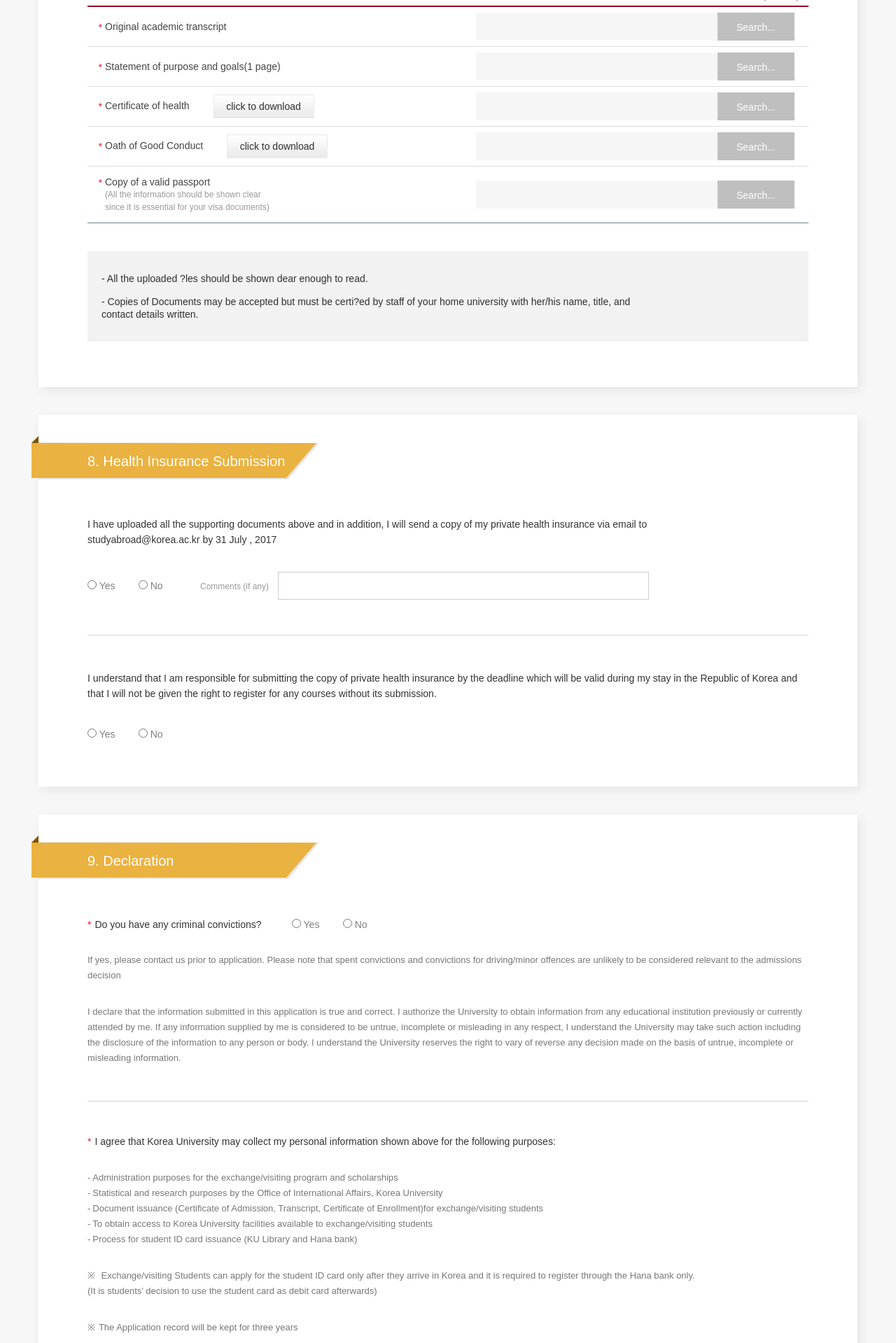
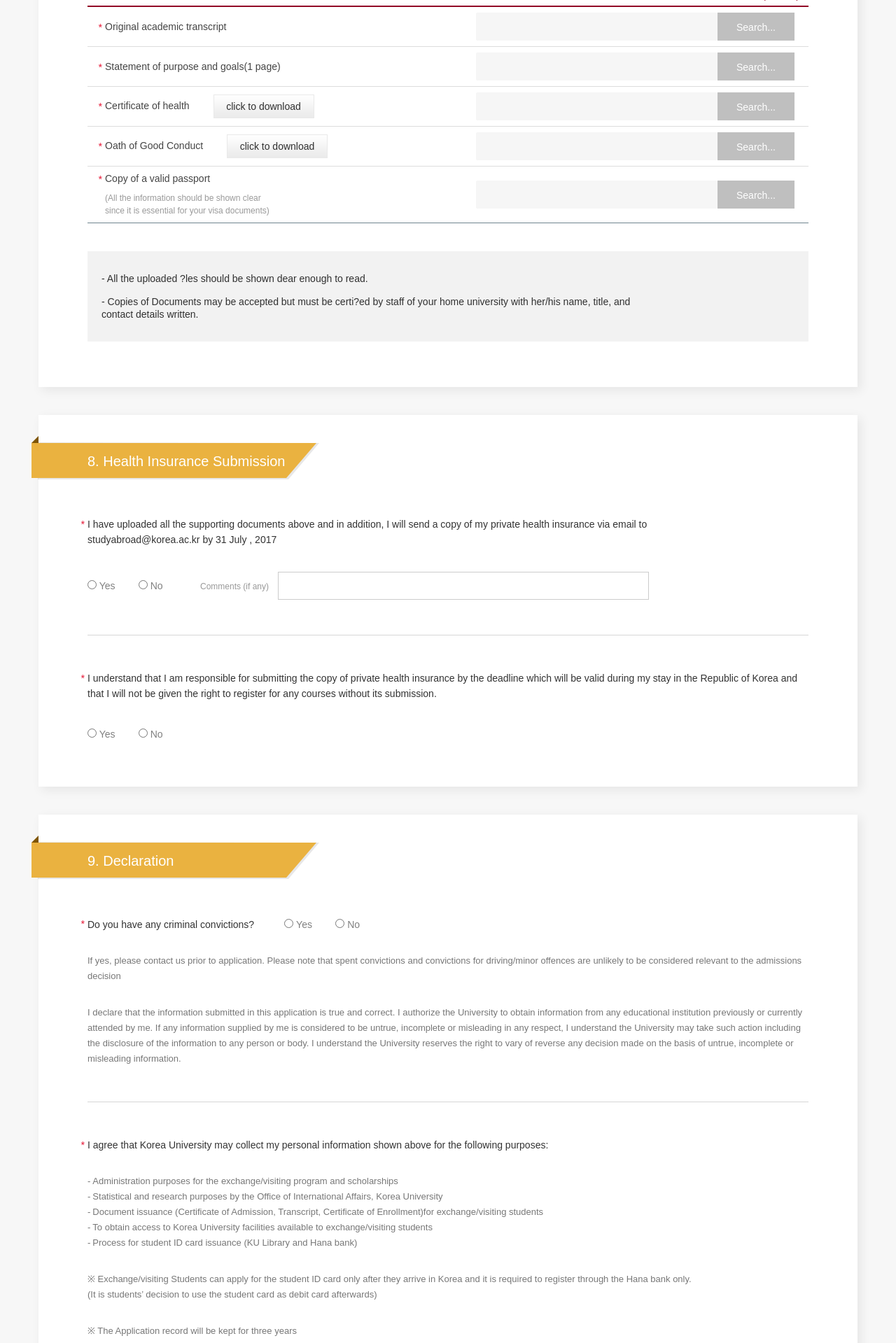
Before and after one commit to movementk/kugsc, a PHP site: page /application/step3.php in a window 1280 px wide. Shown: the part 481-2400 px from the top of the page at 70% size. Run offline with PHP 8.4, Linux system fonts and the light colour scheme.

Commit message:
팀장님 지적 사항 수정완료.

```diff
--- a/application/step3.php
+++ b/application/step3.php
@@ -66,7 +66,7 @@
 					            <div class="form-group">
 					                <input type="text" class="form-control" required>
 					                <p class="btn-search">
-					                    <a href="#" class="btn" role="button">Search...</a>
+					                    <button class="btn">Search...</button>
 					                </p>
 					            </div>
 					        </td>
@@ -77,7 +77,7 @@
 					            <div class="form-group">
 					                <input type="text" class="form-control" required>
 					                <p class="btn-search">
-					                    <a href="#" class="btn" role="button">Search...</a>
+					                    <button class="btn">Search...</button>
 					                </p>
 					            </div>
 					        </td>
@@ -93,7 +93,7 @@
 					            <div class="form-group">
 					                <input type="text" class="form-control" required>
 					                <p class="btn-search">
-					                    <a href="#" class="btn" role="button">Search...</a>
+					                    <button class="btn">Search...</button>
 					                </p>
 					            </div>
 					        </td>
@@ -109,15 +109,15 @@
 					            <div class="form-group">
 					                <input type="text" class="form-control" required>
 					                <p class="btn-search">
-					                    <a href="#" class="btn" role="button">Search...</a>
+					                    <button class="btn">Search...</button>
 					                </p>
 					            </div>
 					        </td>
 					    </tr>
 					    <tr class="passport">
                             <th>
-                                <span><i class="require"></i>Copy of a valid passport</span><br>
-                                <span class="help-inline">
+                                <span><i class="require"></i>Copy of a valid passport</span>
+                                <span class="help-block">
                                     (All the information should be shown clear<br>
                                     since it is essential for your visa documents)
                                 </span>
@@ -126,7 +126,7 @@
 					            <div class="form-group">
 					                <input type="text" class="form-control" required>
 					                <p class="btn-search">
-					                    <a href="#" class="btn" role="button">Search...</a>
+					                    <button class="btn">Search...</button>
 					                </p>
 					            </div>
 					        </td>
@@ -145,10 +145,10 @@
 
 				<fieldset class="insurance-submission">
 				    <h4>8. Health Insurance Submission</h4>
-				    <h5>
+				    <span><i class="require"></i>
 				        I have uploaded all the supporting documents above and in addition, I will send a copy of my private health insurance via email to <br>
 				        studyabroad@korea.ac.kr by 31 July , 2017
-				    </h5>
+				    </span>
 				    <div class="form-group">
 				        <label>
 				            <input type="radio" required> Yes
@@ -161,24 +161,22 @@
 				        </span>
 				        <input type="text" class="form-control" required>
 				    </div>
-				    <hr class="line">
-				    <h5>
+				    <hr>
+				    <span><i class="require"></i>
 				        I understand that I am responsible for submitting the copy of private health insurance by the deadline which will be valid during my stay in the Republic of Korea and that I will not be given the right to register for any courses without its submission.
-				    </h5>
-				    <div class="form-group">
-				        <label>
-				            <input type="radio" required> Yes
-				        </label>
-				        <label>
-				            <input type="radio" required> No
-				        </label>
-				    </div>
+				    </span>
+                    <label>
+                        <input type="radio" required> Yes
+                    </label>
+                    <label>
+                        <input type="radio" required> No
+                    </label>
 				</fieldset>
 
 				<fieldset class="declaration">
 				    <h4>9. Declaration</h4>
-                    <div class="chapter-1">
-                        <h5>Do you have any criminal convictions?</h5>
+                    <div class="detail-content">
+                        <span><i class="require"></i>Do you have any criminal convictions?</span>
                         <div class="form-group">
                             <label>
                                 <input type="radio" required> Yes
@@ -187,16 +185,16 @@
                                 <input type="radio" required> No
                             </label>
                         </div>
-                        <p class="declaration-details">
+                        <p>
                             If yes, please contact us prior to application. Please note that spent convictions and convictions for driving/minor offences are unlikely to be considered relevant to the admissions decision
                         </p>
-                        <p class="declaration-details">
+                        <p>
                             I declare that the information submitted in this application is true and correct. I authorize the University to obtain information from any educational institution previously or currently attended by me. If any information supplied by me is considered to be untrue, incomplete or misleading in any respect, I understand the University may take such action including the disclosure of the information to any person or body. I understand the University reserves the right to vary of reverse any decision made on the basis of untrue, incomplete or misleading information.
                         </p>
                     </div>
-				    <hr class="line">
-				    <div class="chapter-2">
-                        <h5>I agree that Korea University may collect my personal information shown above for the following purposes:</h5>
+				    <hr>
+				    <div class="detail-content">
+                        <span><i class="require"></i>I agree that Korea University may collect my personal information shown above for the following purposes:</span>
                         <ul>
                             <li>Administration purposes for the exchange/visiting program and scholarships</li>
                             <li>Statistical and research purposes by the Office of International Affairs, Korea University</li>
@@ -204,15 +202,15 @@
                             <li>To obtain access to Korea University facilities available to exchange/visiting students</li>
                             <li>Process for student ID card issuance (KU Library and Hana bank)</li>
                         </ul>
-                        <p class="attention">
-                            Exchange/visiting Students can apply for the student ID card only after they arrive in Korea and it is required to register through the Hana bank only.<br>
+                        <p>
+                            ※ Exchange/visiting Students can apply for the student ID card only after they arrive in Korea and it is required to register through the Hana bank only.<br>
                             (It is students’ decision to use the student card as debit card afterwards)
                         </p>
-                        <p class="attention">The Application record will be kept for three years</p>
+                        <p>※ The Application record will be kept for three years</p>
                     </div>
-				    <hr class="line">
-                    <div class="chapter-3">
-                        <h5>I have read the declaration and agree.</h5>
+				    <hr>
+                    <div class="detail-content">
+                        <span><i class="require"></i>I have read the declaration and agree.</span>
                         <div class="form-group">
                             <label>
                                 <input type="radio" required> Yes
--- a/assets/css/application.css
+++ b/assets/css/application.css
@@ -323,12 +335,21 @@ textarea.form-control {
       content: "-"; }
     .application.step3 .supporting-documents .attention ul li:last-child {
       margin-bottom: 0; }
-.application.step3 .insurance-submission h5 {
+.application.step3 .insurance-submission > span {
+  position: relative;
   font-size: 14px;
+  display: block;
   color: #333;
   line-height: 22px;
   margin-bottom: 35px; }
-.application.step3 .insurance-submission .line {
+  .application.step3 .insurance-submission > span i.require {
+    position: absolute;
+    left: -10px;
+    color: #e61937; }
+    .application.step3 .insurance-submission > span i.require:before {
+      margin-right: 5px;
+      content: '*'; }
+.application.step3 .insurance-submission hr {
   width: 100%;
   border-top: 1px solid #d6d6d6;
   margin: 50px 0; }
@@ -339,29 +360,27 @@ textarea.form-control {
   width: 530px;
   height: 40px;
   border-radius: 0 !important; }
-.application.step3 .declaration h5 {
-  display: inline-block;
+.application.step3 .declaration span {
+  position: relative;
   font-size: 14px;
-  color: #333; }
-  .application.step3 .declaration h5:before {
-    content: "*";
-    margin-right: 5px;
+  color: #333;
+  line-height: 22px;
+  margin-bottom: 35px; }
+  .application.step3 .declaration span i.require {
+    position: absolute;
+    left: -10px;
     color: #e61937; }
+    .application.step3 .declaration span i.require:before {
+      margin-right: 5px;
+      content: '*'; }
 .application.step3 .declaration .form-group {
   display: inline-block;
   margin-left: 40px; }
 .application.step3 .declaration p {
   font-size: 13px;
   color: #777;
-  line-height: 22px; }
-  .application.step3 .declaration p.declaration-details {
-    margin-top: 30px; }
-  .application.step3 .declaration p.attention {
-    margin-top: 30px;
-    color: #777; }
-    .application.step3 .declaration p.attention:before {
-      content: "※";
-      margin-right: 5px; }
+  line-height: 22px;
+  margin-top: 30px; }
 .application.step3 .declaration ul {
   margin-top: 30px; }
   .application.step3 .declaration ul li {
@@ -371,7 +390,7 @@ textarea.form-control {
     .application.step3 .declaration ul li:before {
       content: "-";
       margin-right: 3px; }
-.application.step3 .declaration .line {
+.application.step3 .declaration hr {
   width: 100%;
   border-top: 1px solid #d6d6d6;
   margin: 50px 0; }
--- a/assets/css/application.scss
+++ b/assets/css/application.scss
@@ -462,13 +480,24 @@ textarea.form-control {
         }
     }
     .insurance-submission {
-        h5 {
+        > span {
+            position: relative;
             font-size: 14px;
+            display: block;
             color: #333;
             line-height: 22px;
             margin-bottom: 35px;
+            i.require {
+                position: absolute;
+                left: -10px;
+                color: #e61937;
+                &:before {
+                    margin-right: 5px;
+                    content: '*';
+                }
+            }
         }
-        .line {
+        hr {
             width: 100%;
             border-top: 1px solid #d6d6d6;
             margin: 50px 0;
@@ -486,14 +515,20 @@ textarea.form-control {
         }
     }
     .declaration {
-        h5 {
-            display: inline-block;
+        span {
+            position: relative;
             font-size: 14px;
             color: #333;
-            &:before {
-                content: "*";
-                margin-right: 5px;
+            line-height: 22px;
+            margin-bottom: 35px;
+            i.require {
+                position: absolute;
+                left: -10px;
                 color: #e61937;
+                &:before {
+                    margin-right: 5px;
+                    content: '*';
+                }
             }
         }
         .form-group {
@@ -504,17 +539,7 @@ textarea.form-control {
             font-size: 13px;
             color: #777;
             line-height: 22px;
-            &.declaration-details {
-                margin-top: 30px;
-            }
-            &.attention {
-                margin-top: 30px;
-                color: #777;
-                &:before {
-                    content: "※";
-                    margin-right: 5px;
-                }
-            }
+            margin-top: 30px;
         }
         ul {
             margin-top: 30px;
@@ -528,7 +553,7 @@ textarea.form-control {
                 }
             }
         }
-        .line {
+        hr {
             width: 100%;
             border-top: 1px solid #d6d6d6;
             margin: 50px 0;
```
Also changed, not shown: other parts of assets/css/application.css (+20 -8 lines), other parts of assets/css/application.scss (+26 -8 lines), application/step2.php (+1 -21 lines), 1 other file.
